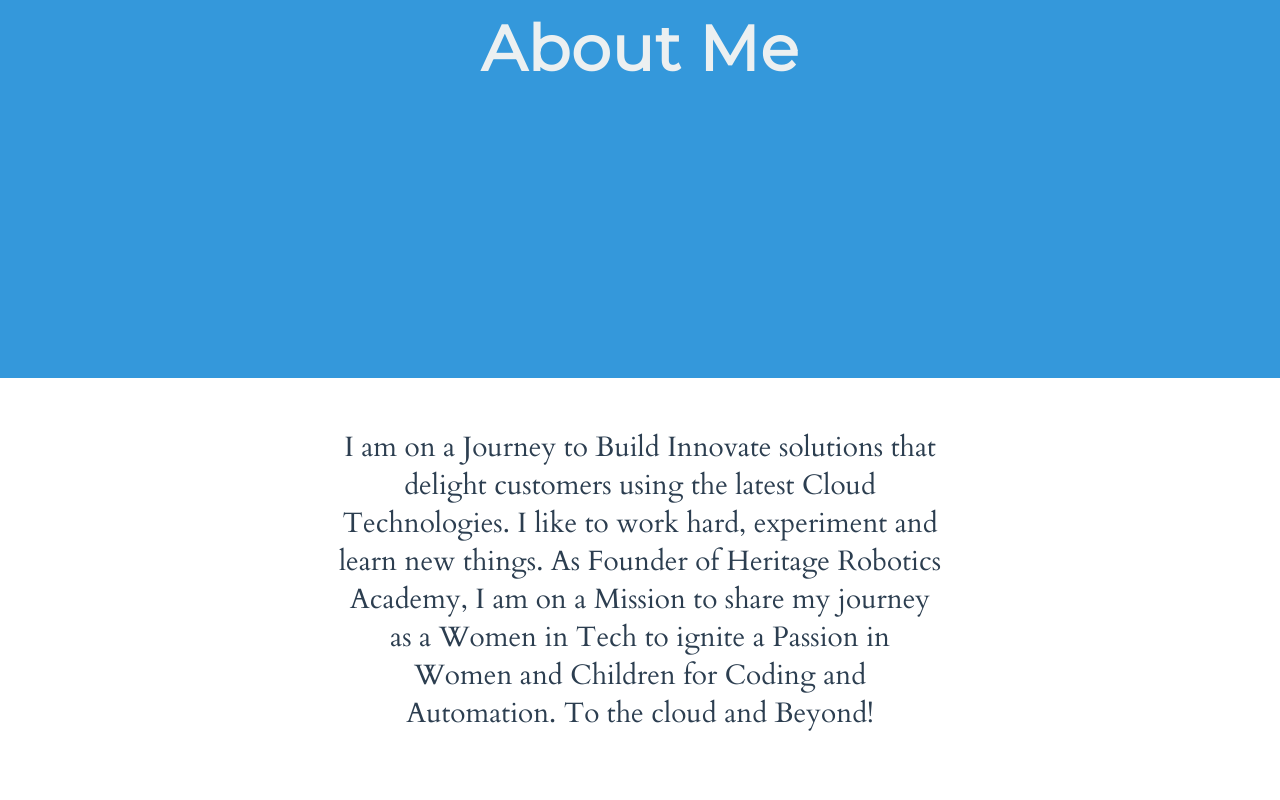
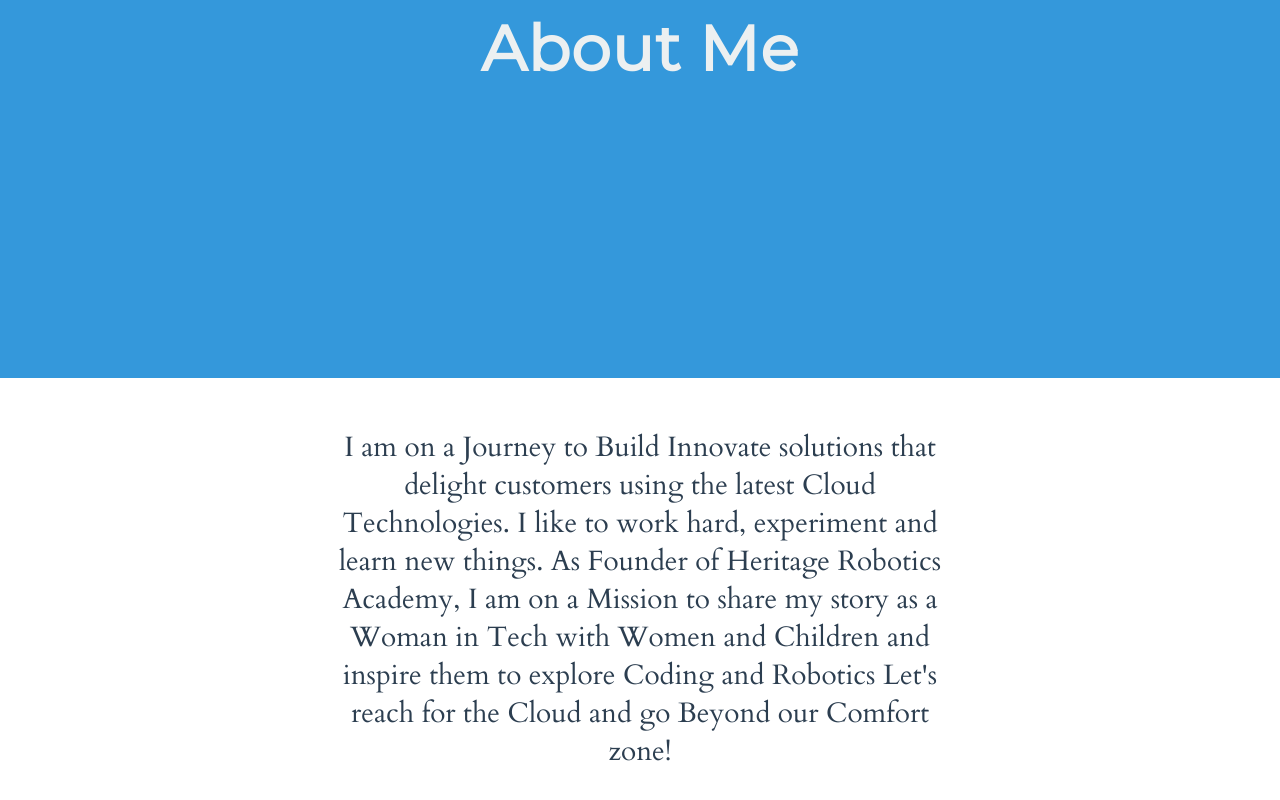
Before and after one commit to nachobot/my-portfolio, a plain HTML site: page index.html in a window 1280 px wide. Shown: the part 1730-2530 px from the top of the page. Drawn offline with Linux system fonts and the light colour scheme.

Commit message:
Updated Mission Statement

```diff
--- a/index.html
+++ b/index.html
@@ -118,8 +118,9 @@
       <p class="color--darkgrey section__description">
         I am on a Journey to Build Innovate solutions that delight customers using the latest Cloud Technologies.
         I like to work hard, experiment and learn new things.
-        As Founder of Heritage Robotics Academy, I am on a Mission to share my journey as a Women in Tech to ignite a Passion in Women and Children for Coding and Automation.
-        To the cloud and Beyond!
+        As Founder of Heritage Robotics Academy, I am on a Mission to share my story as a Woman in Tech with Women and Children and inspire them to explore Coding and Robotics
+
+        Let's reach for the Cloud and go Beyond our Comfort zone!
       </p>
 
     <div class="background--skyBlue modal--closed">
```
